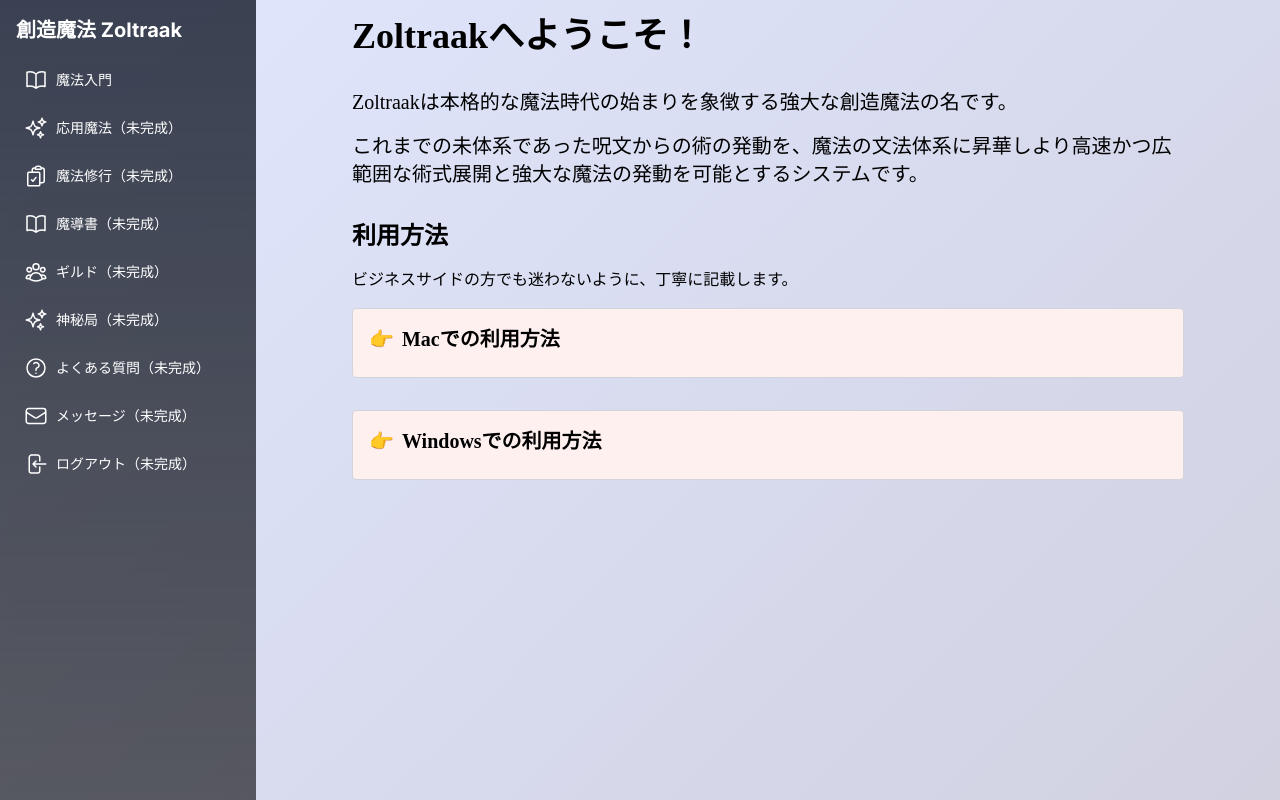
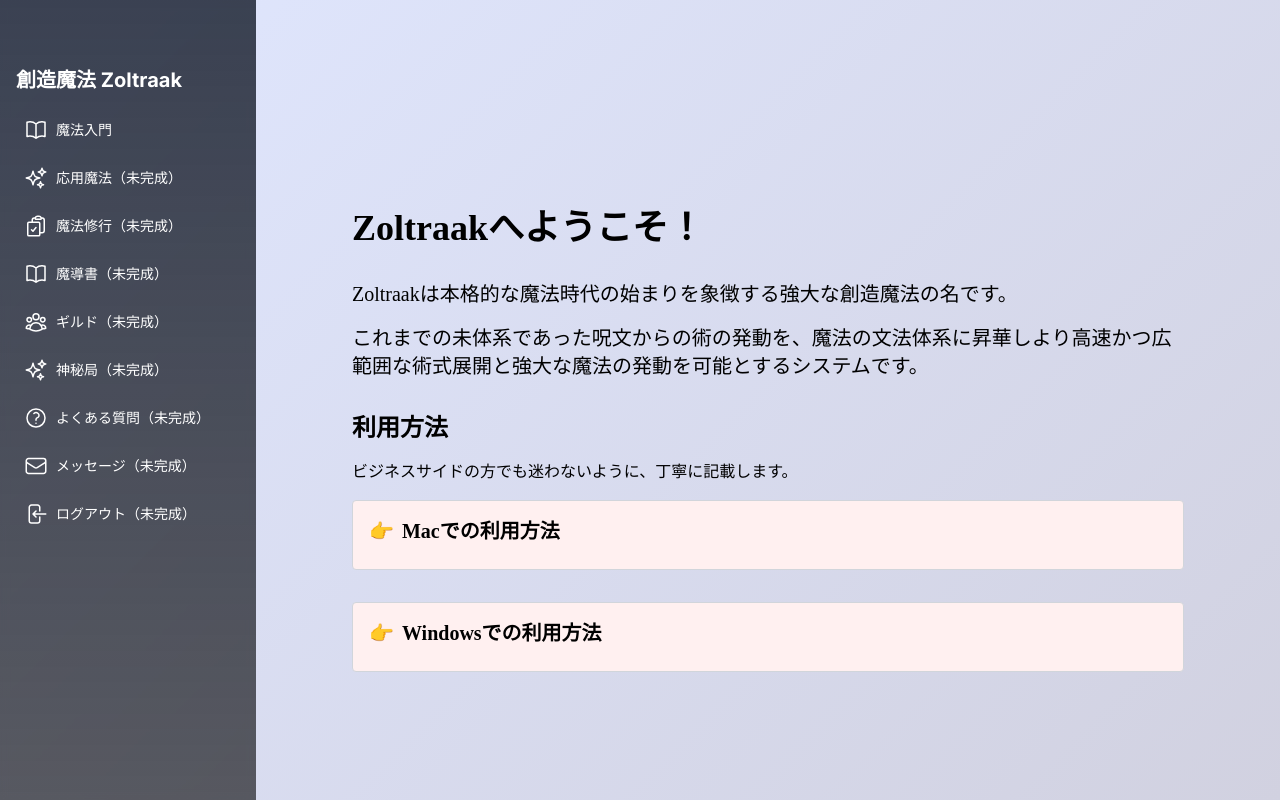
Before and after one commit to dai-motoki/zoltraak_web, a Next.js app: page /intro in a window 1280 px wide. Built offline with nearby package versions, Linux system fonts and the light colour scheme.

Commit message:
Update Sidebar.tsx

```diff
--- a/app/components/Sidebar.tsx
+++ b/app/components/Sidebar.tsx
@@ -1,9 +1,53 @@
+'use client';
+import { useState, useEffect } from 'react';
+
 export default function Sidebar() {
+  const [isOpen, setIsOpen] = useState(false);
+  const [isMobile, setIsMobile] = useState(false); // isMobileの初期値を設定
+
+  useEffect(() => {
+    const handleResize = () => {
+      setIsMobile(window.innerWidth < 768); // 768pxよりも小さい画面幅をモバイルと判断
+    };
+
+    handleResize(); // 初期化時に実行
+
+    window.addEventListener('resize', handleResize);
+    return () => window.removeEventListener('resize', handleResize);
+  }, []);
+
+  const toggleSidebar = () => {
+    setIsOpen(!isOpen);
+  };
+
   return (
-    <div className="fixed top-0 left-0 h-screen w-64 bg-gradient-to-b from-gray-900/80 to-black/60 text-white backdrop-blur-sm">
-      <div className="p-4">
-        <h2 className="text-xl font-bold mb-4">創造魔法 Zoltraak</h2>
-        <nav>
+    <div>
+      {/* ハンバーガーメニューボタン */}
+      <button
+        className="fixed top-4 left-4 z-50 block lg:hidden"
+        onClick={toggleSidebar}
+      >
+        <svg
+          className="h-6 w-6 fill-current"
+          xmlns="http://www.w3.org/2000/svg"
+          viewBox="0 0 20 20"
+        >
+          <path d="M0 3h20v2H0V3zm0 6h20v2H0V9zm0 6h20v2H0v-2z" />
+        </svg>
+      </button>
+
+      {/* サイドバー */}
+      <div
+        className={`fixed inset-y-0 left-0 z-40 h-screen w-64 max-w-full bg-gradient-to-b from-gray-900/80 to-black/60 text-white backdrop-blur-sm transition-transform duration-300 ease-in-out ${
+          isOpen ? 'translate-x-0' : '-translate-x-full'
+        } ${isMobile ? '' : 'translate-x-0'}`}
+      >
+        <div className="p-4" style={{ marginTop: '50px' }}>
+        <h2 className="text-xl font-bold mb-4">
+        <a href="/" className="text-white hover:text-gray-300">創造魔法 Zoltraak</a>
+      </h2>
+
+          <nav>
           <ul>
             <li className="my-2 hover:bg-white/10">
               <a href="/intro" className="flex items-center p-2">
@@ -78,7 +122,8 @@ export default function Sidebar() {
               </a>
             </li>
           </ul>
-        </nav>
+          </nav>
+        </div>
       </div>
     </div>
   );
```
